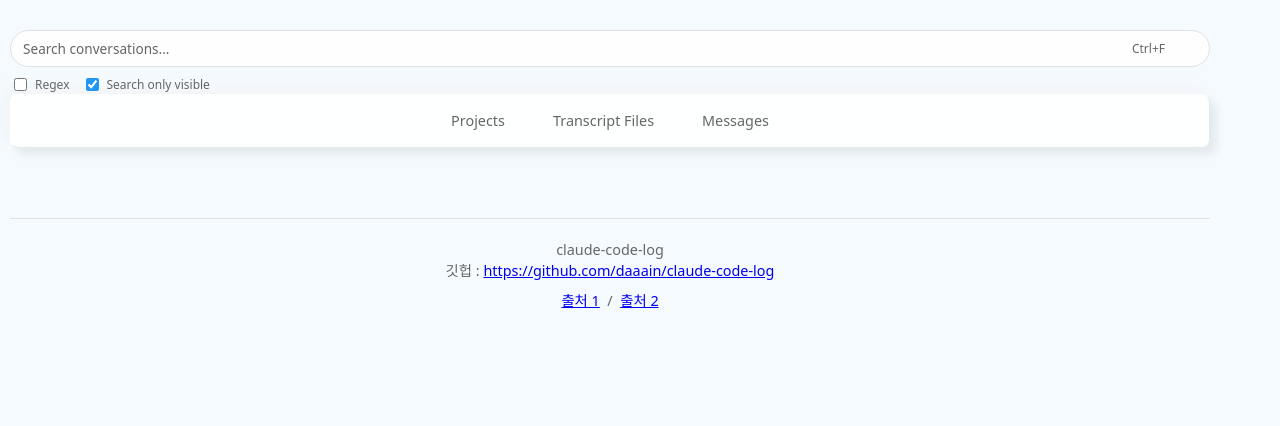
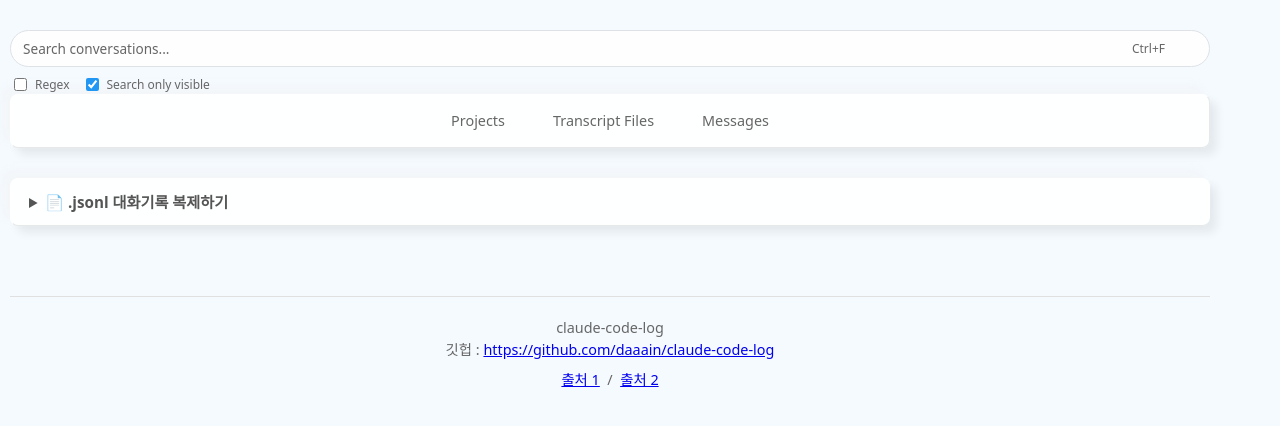
Before and after one commit to sungkyunpark1992/claude-code-log, a Flask app: template claude_code_log/html/templates/index.html in a window 1280 px wide. Shown: the top 426 px of the page. Run offline with Flask 3, Linux system fonts and the light colour scheme; the template is opened without the code that fills it, so the values that code supplies are empty.

Commit message:
feat: JSONL 세션 복제 폼 (화면단) — API 미연결

```diff
--- /dev/null
+++ b/claude_code_log/html/templates/components/fork_form_script.js
@@ -0,0 +1,66 @@
+// JSONL 세션 복제 폼 — 화면단 (검증 + 슬러그 미리보기). 전송은 아직 미구현.
+(function () {
+    'use strict';
+
+    var srcInput = document.getElementById('forkSource');
+    var tgtInput = document.getElementById('forkTarget');
+    var slugHint = document.getElementById('forkSlugPreview');
+    var submitBtn = document.getElementById('forkSubmit');
+    var statusEl = document.getElementById('forkStatus');
+    if (!srcInput || !tgtInput || !submitBtn) return;
+
+    // Claude Code 의 슬러그 규칙: 경로의 ':' 와 '\' 를 '-' 로 바꾼다.
+    // 예) C:\kyo-prj\kyochon-prac  ->  C--kyo-prj-kyochon-prac
+    function toSlug(projectPath) {
+        // RegExp 문자열 안에서는 백슬래시를 두 번 써야 리터럴 한 글자가 된다.
+        var BS = String.fromCharCode(92);
+        var SEP = new RegExp('[:' + BS + BS + '/]', 'g');   // 수량자 없음 — 한 글자당 '-' 하나
+        return projectPath.trim().replace(SEP, '-');
+    }
+
+    // 원본은 <projects>/<슬러그>/<세션ID>.jsonl 형태여야 한다.
+    var _BS = String.fromCharCode(92);
+    var SESSION_FILE = new RegExp('[' + _BS + _BS + '/]([0-9a-fA-F-]{36})[.]jsonl$');
+
+    function sourceProblem(value) {
+        var v = value.trim();
+        if (!v) return '경로를 입력하세요.';
+        if (!/[.]jsonl$/i.test(v)) return '.jsonl 파일 경로여야 합니다.';
+        if (!SESSION_FILE.test(v)) return '파일명이 세션 ID(UUID) 형식이 아닙니다.';
+        return null;
+    }
+
+    function setHint(el, text, kind) {
+        el.textContent = text;
+        el.classList.remove('ok', 'warn');
+        if (kind) el.classList.add(kind);
+    }
+
+    function refresh() {
+        var tgt = tgtInput.value.trim();
+        if (!tgt) {
+            setHint(slugHint, '실제 작업 폴더 경로를 넣으면 저장 위치를 미리 보여줍니다.', null);
+        } else {
+            setHint(slugHint, '저장 위치: ' + toSlug(tgt) + '  폴더', 'ok');
+        }
+
+        var problem = sourceProblem(srcInput.value) || (tgt ? null : '대상 프로젝트 경로를 입력하세요.');
+        submitBtn.disabled = !!problem;
+        if (statusEl) {
+            // 입력 중에는 실패 사유만 조용히 안내한다
+            statusEl.className = 'fork-status';
+            statusEl.textContent = srcInput.value.trim() && problem ? problem : '';
+        }
+    }
+
+    srcInput.addEventListener('input', refresh);
+    tgtInput.addEventListener('input', refresh);
+    refresh();
+
+    submitBtn.addEventListener('click', function () {
+        if (statusEl) {
+            statusEl.className = 'fork-status';
+            statusEl.textContent = '화면만 구현된 상태입니다 — 복제 API는 아직 연결되지 않았습니다.';
+        }
+    });
+})();
--- /dev/null
+++ b/claude_code_log/html/templates/components/fork_form_styles.css
@@ -0,0 +1,168 @@
+/* JSONL 세션 복제 폼 (summary 아래, 기본 접힘) */
+
+.fork-panel {
+    max-width: 1200px;
+    margin: 0 auto 30px auto;
+    background-color: #ffffffdd;
+    border-radius: 8px;
+    box-shadow: -7px -7px 10px #eeeeee44, 7px 7px 10px #00000011;
+    border-left: #ffffff66 1px solid;
+    border-top: #ffffff66 1px solid;
+    border-bottom: #00000017 1px solid;
+    overflow: hidden;
+}
+
+.fork-summary {
+    cursor: pointer;
+    padding: 12px 18px;
+    font-weight: 600;
+    font-size: 0.95em;
+    color: #555;
+    user-select: none;
+}
+
+.fork-summary:hover {
+    background: #00000008;
+}
+
+.fork-body {
+    padding: 4px 18px 18px 18px;
+    text-align: left;
+}
+
+.fork-intro {
+    margin: 0 0 14px 0;
+    font-size: 0.85em;
+    color: #777;
+    line-height: 1.5;
+}
+
+.fork-field {
+    display: block;
+    margin-bottom: 14px;
+}
+
+.fork-label {
+    display: block;
+    font-size: 0.8em;
+    font-weight: 600;
+    color: #555;
+    margin-bottom: 4px;
+}
+
+/* 필수/선택 배지 */
+.fork-label em {
+    font-style: normal;
+    font-size: 0.85em;
+    font-weight: 500;
+    color: #c2410c;
+    background: #fb923c22;
+    border-radius: 3px;
+    padding: 1px 5px;
+    margin-left: 4px;
+}
+
+.fork-label em.opt {
+    color: #666;
+    background: #00000010;
+}
+
+.fork-input {
+    width: 100%;
+    box-sizing: border-box;
+    padding: 7px 10px;
+    border: 1px solid #00000022;
+    border-radius: 4px;
+    font-family: ui-monospace, SFMono-Regular, Menlo, Consolas, monospace;
+    font-size: 0.85em;
+    color: #333;
+    background: #fff;
+}
+
+.fork-input:focus {
+    outline: none;
+    border-color: #3b82f6aa;
+    box-shadow: 0 0 0 2px #3b82f622;
+}
+
+.fork-hint {
+    display: block;
+    font-size: 0.75em;
+    color: #999;
+    margin-top: 4px;
+    line-height: 1.4;
+}
+
+/* 슬러그 미리보기: 유효할 때만 색이 붙는다 */
+.fork-hint.ok {
+    color: #16a34a;
+}
+
+.fork-hint.warn {
+    color: #c2410c;
+}
+
+.fork-hint code,
+.fork-intro code {
+    background: #00000008;
+    padding: 1px 4px;
+    border-radius: 3px;
+    font-family: ui-monospace, SFMono-Regular, Menlo, Consolas, monospace;
+}
+
+.fork-options {
+    display: flex;
+    flex-wrap: wrap;
+    gap: 16px;
+    margin: 6px 0 16px 0;
+    font-size: 0.82em;
+    color: #555;
+}
+
+.fork-options label {
+    display: flex;
+    align-items: center;
+    gap: 5px;
+    cursor: pointer;
+}
+
+.fork-actions {
+    display: flex;
+    align-items: center;
+    gap: 12px;
+}
+
+.fork-submit {
+    padding: 7px 18px;
+    border: 1px solid #3b82f6;
+    border-radius: 4px;
+    background: #3b82f6;
+    color: #fff;
+    font-size: 0.85em;
+    font-weight: 600;
+    cursor: pointer;
+    transition: background 0.15s ease;
+}
+
+.fork-submit:hover:not(:disabled) {
+    background: #2563eb;
+}
+
+.fork-submit:disabled {
+    background: #9ca3af;
+    border-color: #9ca3af;
+    cursor: not-allowed;
+}
+
+.fork-status {
+    font-size: 0.8em;
+    color: #777;
+}
+
+.fork-status.error {
+    color: #dc2626;
+}
+
+.fork-status.success {
+    color: #16a34a;
+}
--- a/claude_code_log/html/templates/index.html
+++ b/claude_code_log/html/templates/index.html
@@ -11,6 +11,7 @@
 {% include 'components/global_styles.css' %}
 {% include 'components/session_nav_styles.css' %}
 {% include 'components/project_card_styles.css' %}
+{% include 'components/fork_form_styles.css' %}
 {% include 'components/search_styles.css' %}
 
         /* Session navigation overrides for better text readability */
@@ -63,6 +64,48 @@
         </div>
         {% endif %}
     </div>
+
+    <!-- JSONL 세션 복제 폼 — 원본은 절대 건드리지 않는 복사 전용 -->
+    <details class='fork-panel' id='forkPanel'>
+        <summary class='fork-summary'>📄 .jsonl 대화기록 복제하기</summary>
+        <div class='fork-body'>
+            <p class='fork-intro'>
+                기존 대화를 <strong>새 세션 ID</strong>로 복제해 다른 프로젝트에서 이어갑니다.
+                원본은 그대로 남습니다.
+            </p>
+
+            <label class='fork-field'>
+                <span class='fork-label'>원본 JSONL 경로 <em>필수</em></span>
+                <input type='text' id='forkSource' class='fork-input' spellcheck='false'
+                       placeholder='C:\Users\...\.claude\projects\프로젝트\세션ID.jsonl'>
+                <span class='fork-hint'>세션 목록의 <code>JSONL</code> 줄 옆 📋 버튼으로 복사해 붙여넣으세요.</span>
+            </label>
+
+            <label class='fork-field'>
+                <span class='fork-label'>대상 프로젝트 경로 <em>필수</em></span>
+                <input type='text' id='forkTarget' class='fork-input' spellcheck='false'
+                       placeholder='C:\kyo-prj\kyochon-prac'>
+                <span class='fork-hint' id='forkSlugPreview'>실제 작업 폴더 경로를 넣으면 저장 위치를 미리 보여줍니다.</span>
+            </label>
+
+            <label class='fork-field'>
+                <span class='fork-label'>새 세션 제목 <em class='opt'>선택</em></span>
+                <input type='text' id='forkTitle' class='fork-input'
+                       placeholder='비워두면 원본 제목을 그대로 씁니다'>
+                <span class='fork-hint'>복제본은 제목이 같아 목록에서 구분되지 않습니다. 지금 정해두면 편합니다.</span>
+            </label>
+
+            <div class='fork-options'>
+                <label><input type='checkbox' id='forkCopySide' checked> <code>tool-results</code> 폴더도 복사</label>
+                <label><input type='checkbox' id='forkCopyMemory' checked> <code>memory/</code> 폴더도 복사</label>
+            </div>
+
+            <div class='fork-actions'>
+                <button type='button' class='fork-submit' id='forkSubmit'>복제하기</button>
+                <span class='fork-status' id='forkStatus'></span>
+            </div>
+        </div>
+    </details>
 
     <div class='project-list'>
         {% for project in projects %}
@@ -130,6 +173,7 @@
         document.addEventListener('DOMContentLoaded', function () {
             {% include 'components/timezone_converter.js' %}
             {% include 'components/session_edit_script.js' %}
+            {% include 'components/fork_form_script.js' %}
 
             // JSONL 경로 복사 버튼 (project-card + summary-stats 공용) — 이벤트 위임
             document.body.addEventListener('click', function(e) {
```
Also changed, not shown: 1 other file.
